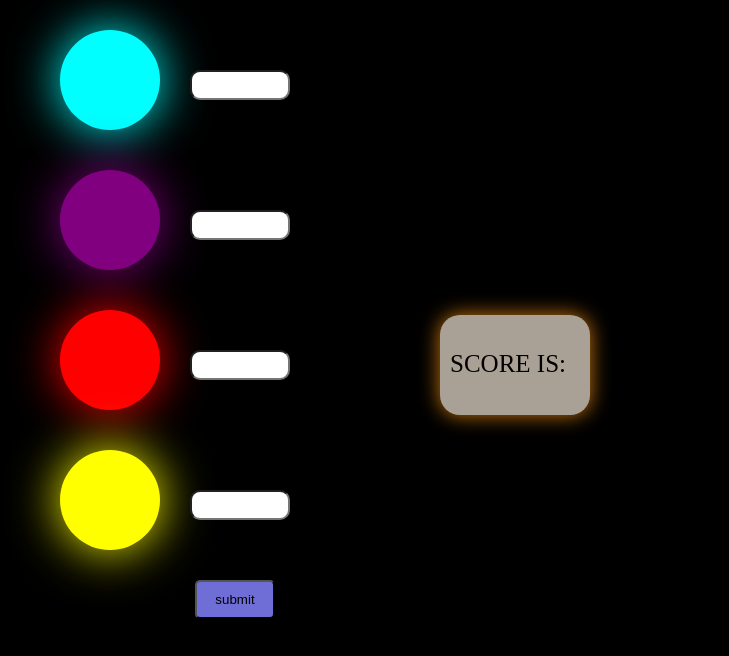
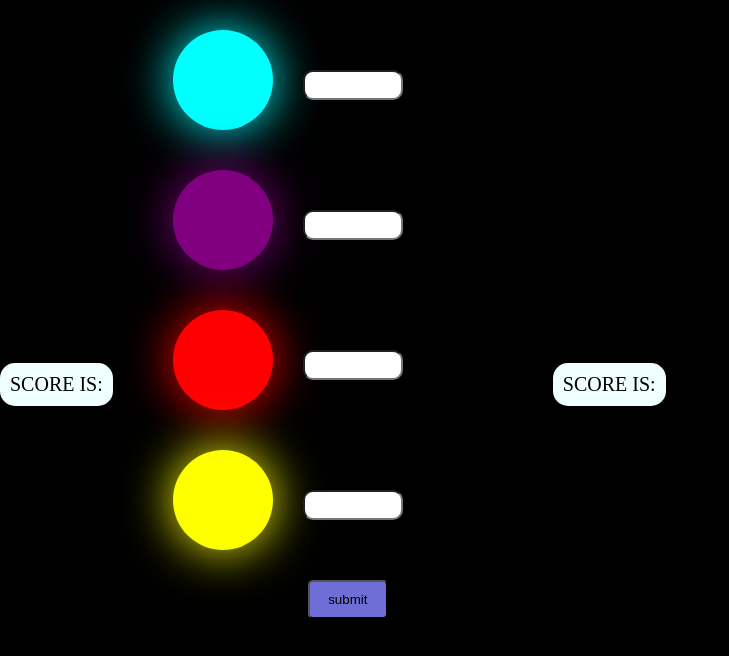
Before and after one commit to Ancy-linda/color-score, a plain HTML site: page index.html in a window 1280 px wide. Shown: the whole page, without its empty margins (0-729 px from the left). Drawn offline with Linux system fonts and the light colour scheme.

Commit message:
Update index.html

```diff
--- a/index.html
+++ b/index.html
@@ -99,27 +99,23 @@
                     margin-left:50px;
                     margin-top:20px;
                 }
-                .sc1{
-                    background-color: rgb(170, 161, 150);
-                    width:150px;
-                    height:100px;
-                    border-radius:20px;
-                    box-shadow:0px 0px 20px rgb(203, 119, 16);
-                  margin-top:10px;
 
-                }
-                .sc{
-                    font-size:25px;
+              .sc{
+                    font-size:20px;
                     color:black;
-                   place-items: center;
+                   background-color: azure;
                    padding:10px;
-                   margin-top:25px;
+                   border-radius:15px;
+
                 }
 
 
             </style>
             <body>
                 <div class="whole">
+                     <div class="sc1">
+                        <p  class="sc" id="s1">SCORE IS:</p>
+                        </div>
                         <div class="section">
                                 <div class="firstdiv">
                                         <div class="one">
```
